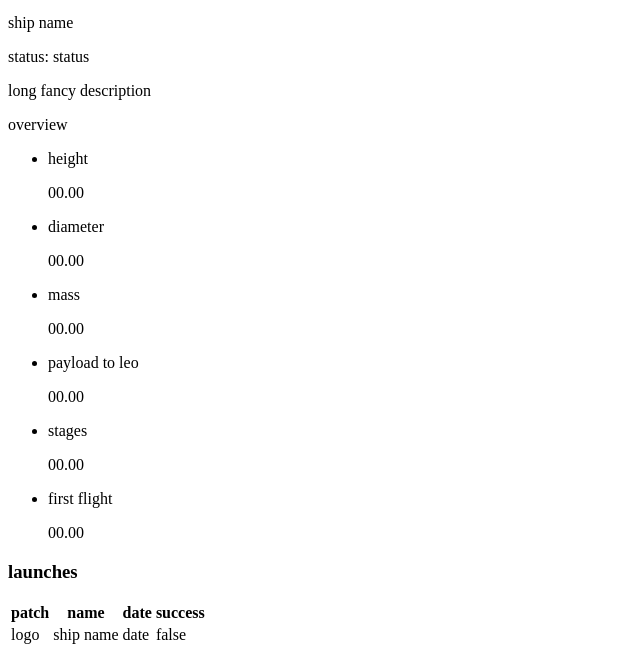
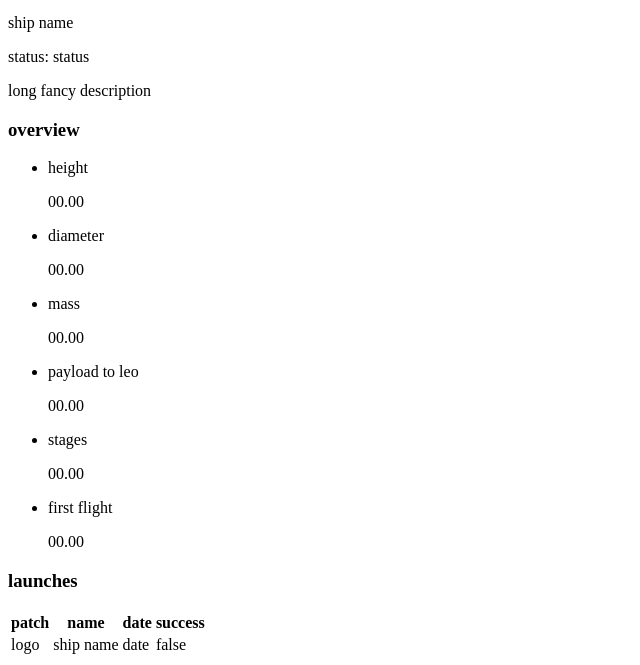
Before and after one commit to pawelsobkowski/spacex-fanmade-website, a plain HTML site: page ships.html in a window 1280 px wide. Shown: the part 143-808 px from the top of the page, without its empty margins (0-640 px from the left). Drawn offline with Linux system fonts and the light colour scheme.

Commit message:
Update ships.html
Co-authored-by: Paweł Sobkowski <ssopel10@gmail.com>

```diff
--- a/ships.html
+++ b/ships.html
@@ -28,7 +28,7 @@
                     <p>long fancy description</p>
                     <!-- overview -->
                     <div>
-                        <p>overview</p>
+                        <h3>overview</h3>
                         <ul>
                             <li>
                                 <p>height</p>
```
